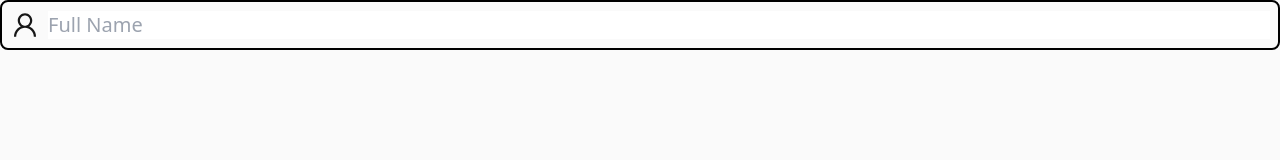
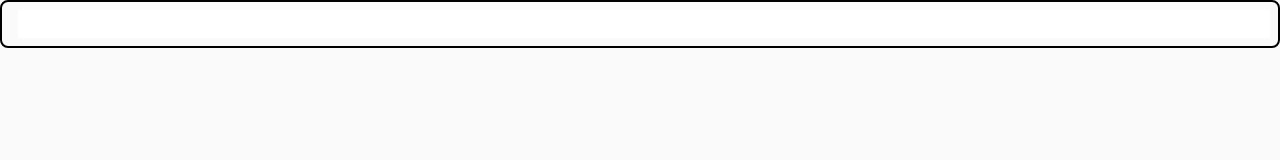
Before and after one commit to Numonu/neotask, a Next.js app: page /login in a window 1280 px wide. Shown: the top 160 px of the page. Built offline with nearby package versions, Linux system fonts and the light colour scheme.

Commit message:
he agregado la representacion  de props para el componente Input

```diff
--- a/src/components/atoms/Input.jsx
+++ b/src/components/atoms/Input.jsx
@@ -1,6 +1,5 @@
 import { useState } from "react";
-import { AiOutlineUser } from "react-icons/ai";
-export default function Input() {
+export default function Input({icon , placeholder , required}) {
 	const [focus, setFocus] = useState(false);
 
 	const on = () => setFocus(true);
@@ -18,13 +17,13 @@ export default function Input() {
 					className={`${focus && "text-amber-500"}
                     text-3xl transition-colors`}
 				>
-					<AiOutlineUser />
+					{icon}
 				</div>
 				<input
 					className="text-xl grow outline-none"
 					type="text"
-					placeholder="Full Name"
-					required
+					placeholder={placeholder}
+					required={required}
 				/>
 			</div>
 		</>
```
